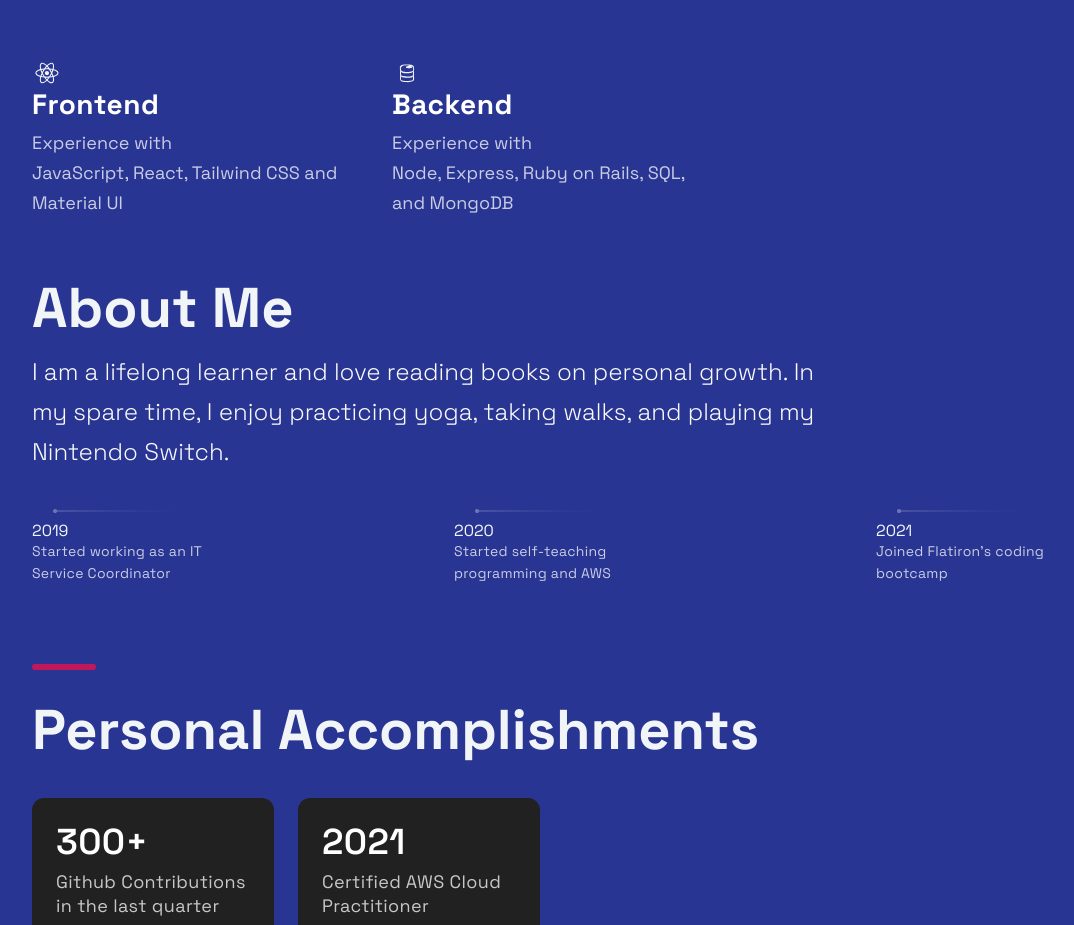
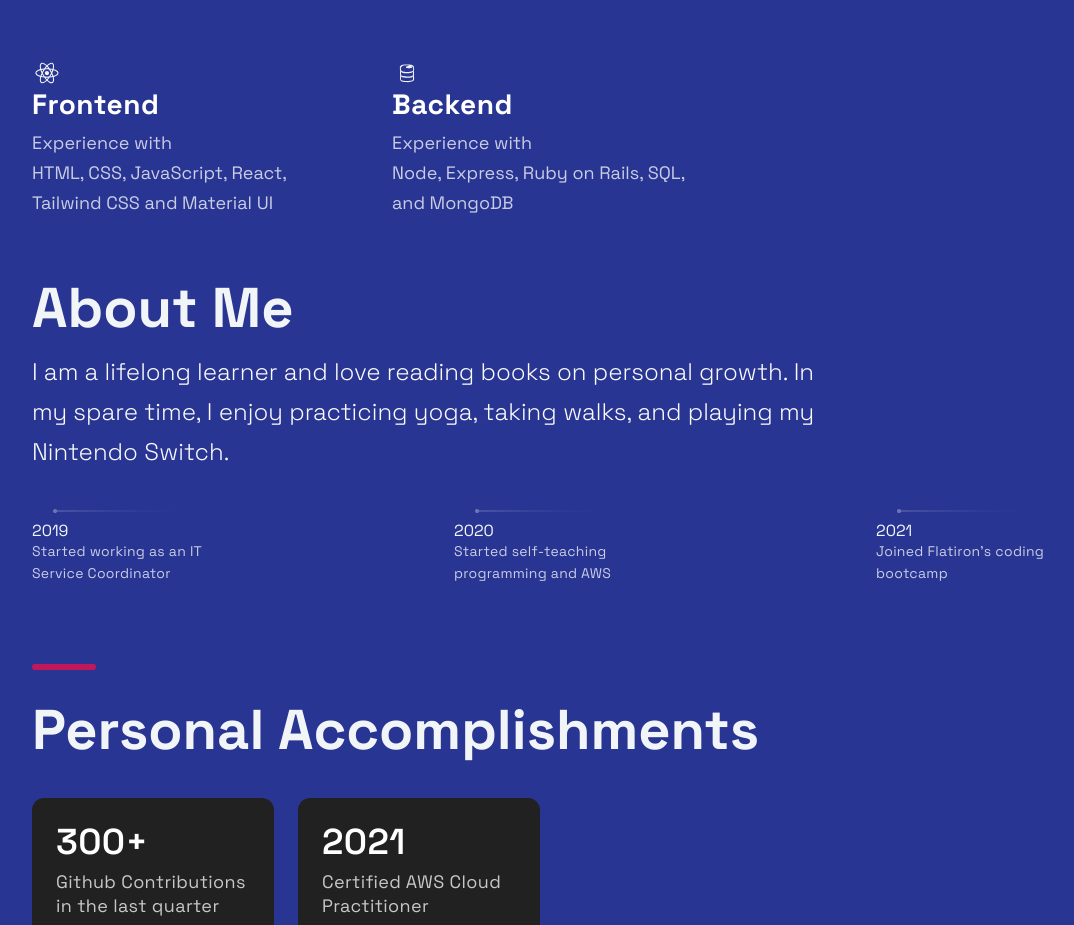
Before and after one commit to samanthalaine/personal-portfolio, a Next.js app: page / in a window 1280 px wide. Shown: the part 2500-3425 px from the top of the page, without its empty margins (88-1162 px from the left). Built offline with nearby package versions, Linux system fonts and the light colour scheme.

Commit message:
updates to tech section

```diff
--- a/src/components/Technologies/Technologies.js
+++ b/src/components/Technologies/Technologies.js
@@ -18,7 +18,7 @@ const Technologies = () =>  (
           <ListTitle>Frontend</ListTitle>
           <ListParagraph>
             Experience with <br/>
-            JavaScript, React, Tailwind CSS and Material UI
+            HTML, CSS, JavaScript, React, Tailwind CSS and Material UI
           </ListParagraph>
         </ListContainer>
       </ListItem>
```
